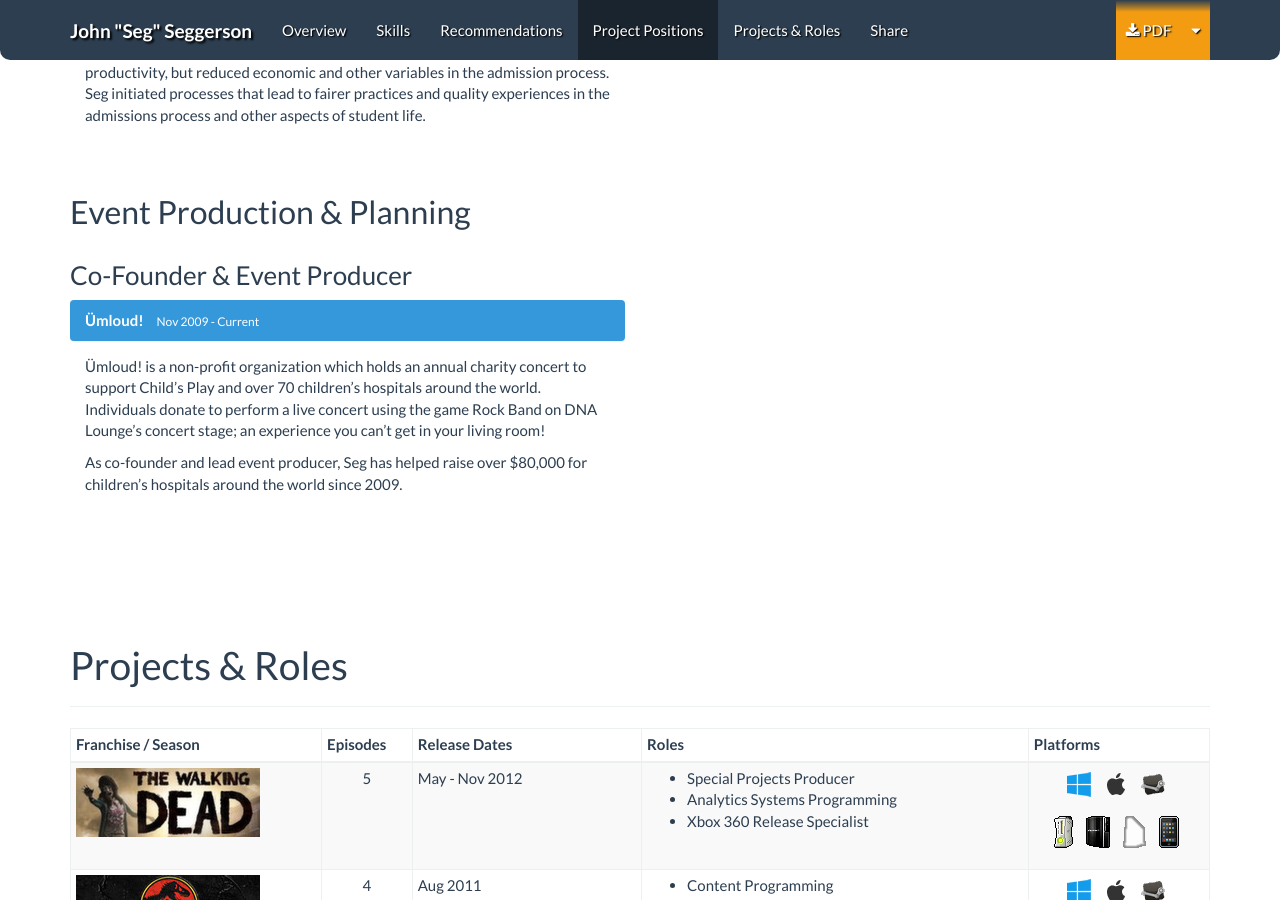
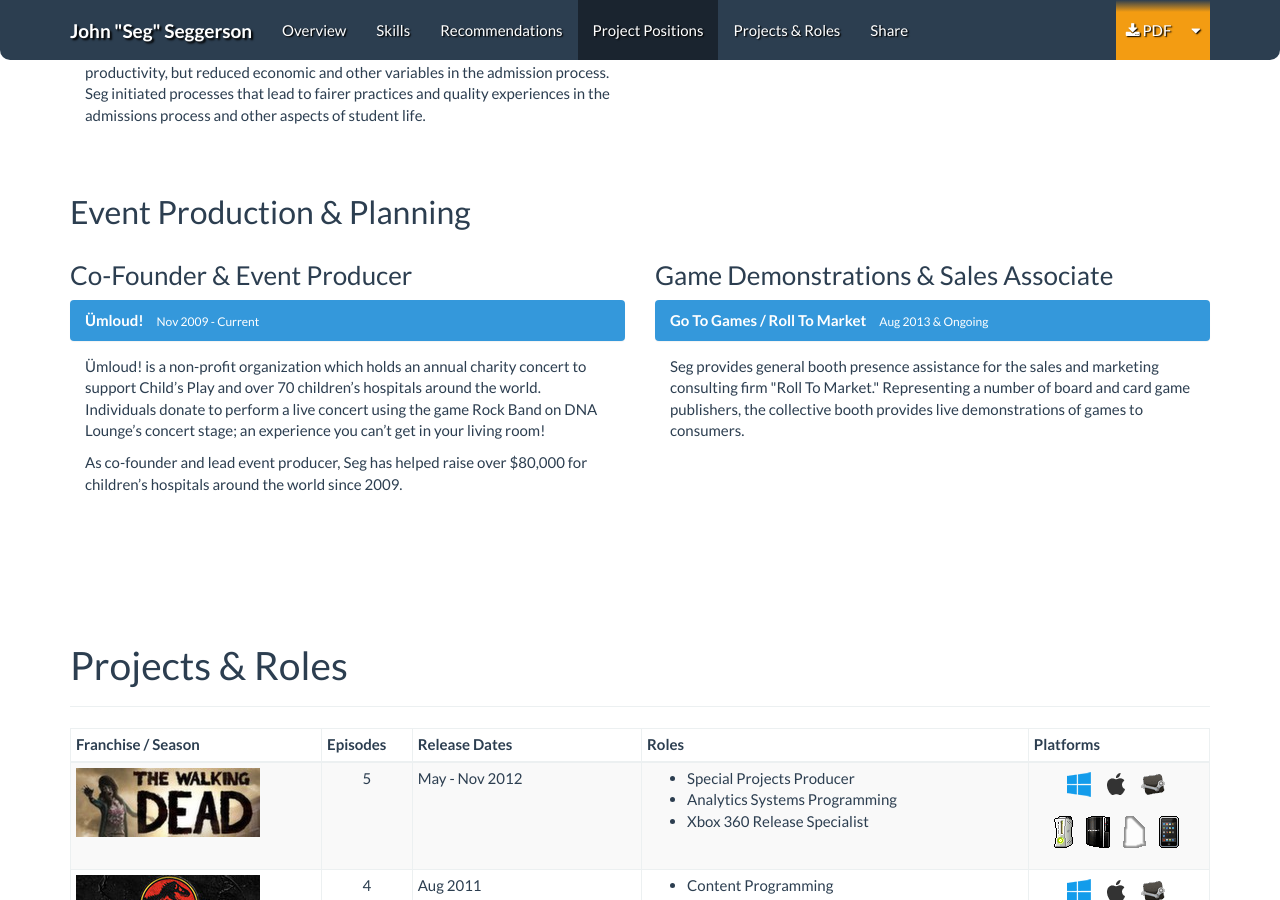
Before and after one commit to TheSeg/theseg.github.io, a Jekyll site: the page built from index.html, in a window 1280 px wide and 900 px high, scrolled down 3910 px. Built offline with Jekyll 4.4.1, drawn with Linux system fonts in a browser that asks for light colours; nearby versions of some CDN libraries; library files that are not in the unit come from our copies; Markdown is read by kramdown in place of the engine named in the settings; comment, search, counter and statistics services are not loaded.

Commit message:
Added Roll To Market position.

```diff
--- a/_includes/content/positions.html
+++ b/_includes/content/positions.html
@@ -149,6 +149,7 @@
 <h2>Event Production &amp; Planning</h2>
 
 <div class="row">
+
   <div class="col-md-6">
     <h3>Co-Founder &amp; Event Producer</h3>
     <div class="panel panel-info">
@@ -165,5 +166,19 @@
     </div>
   </div>
 
+  <div class="col-md-6">
+    <h3>Game Demonstrations &amp; Sales Associate</h3>
+    <div class="panel panel-info">
+      <div class="panel-heading">
+        <ul class="positionInfo list-inline">
+          <li class="company">Go To Games / Roll To Market</li>
+          <li class="dates">Aug 2013 &amp; Ongoing</li>
+        </ul>
+      </div>
+      <div class="panel-body">
+        <p>Seg provides general booth presence assistance for the sales and marketing consulting firm "Roll To Market." Representing a number of board and card game publishers, the collective booth provides live demonstrations of games to consumers.</p>
+      </div>
+    </div>
+  </div>
 
 </div>
```
